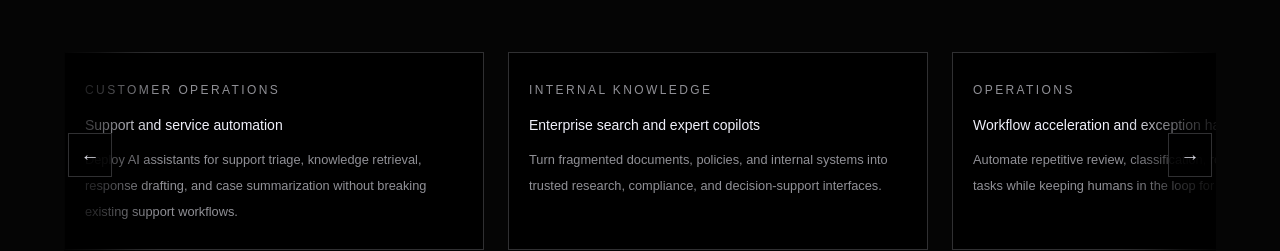
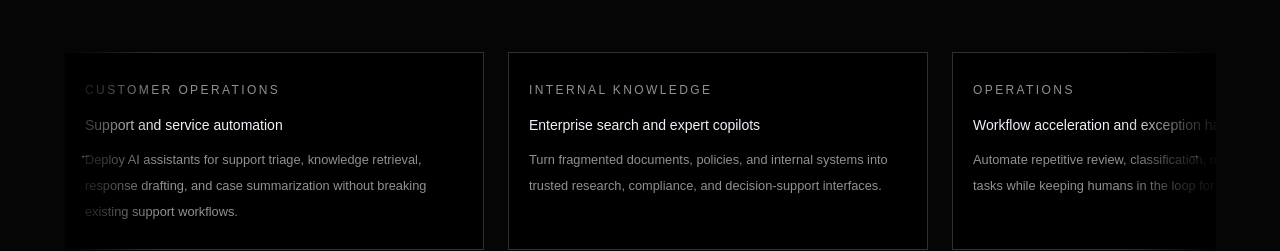
Before and after one commit to artemiusradin-png/deview-website, a Next.js app: page / in a window 1280 px wide. Shown: the part 1940-2191 px from the top of the page. Built offline with nearby package versions, Linux system fonts and the light colour scheme.

Commit message:
Refine carousel arrows to minimal style

```diff
--- a/app/globals.css
+++ b/app/globals.css
@@ -420,32 +420,29 @@ body {
   display: inline-flex;
   align-items: center;
   justify-content: center;
-  width: 44px;
-  height: 44px;
-  border: 1px solid var(--white-20);
-  background: rgba(0, 0, 0, 0.78);
-  color: var(--white-90);
-  font-size: 1.2rem;
+  width: 24px;
+  height: 24px;
+  border: 0;
+  background: transparent;
+  color: var(--white-40);
+  font-size: 0.8rem;
   line-height: 1;
   transform: translateY(-50%);
   transition:
-    border-color 180ms ease,
-    background-color 180ms ease,
+    opacity 180ms ease,
     color 180ms ease;
 }
 
 .carousel-arrow:hover {
-  border-color: var(--white-60);
-  background: rgba(0, 0, 0, 0.92);
-  color: var(--white-100);
+  color: var(--white-90);
 }
 
 .carousel-arrow-left {
-  left: 0.25rem;
+  left: 0.6rem;
 }
 
 .carousel-arrow-right {
-  right: 0.25rem;
+  right: 0.6rem;
 }
 
 .carousel-fade-left,
```
